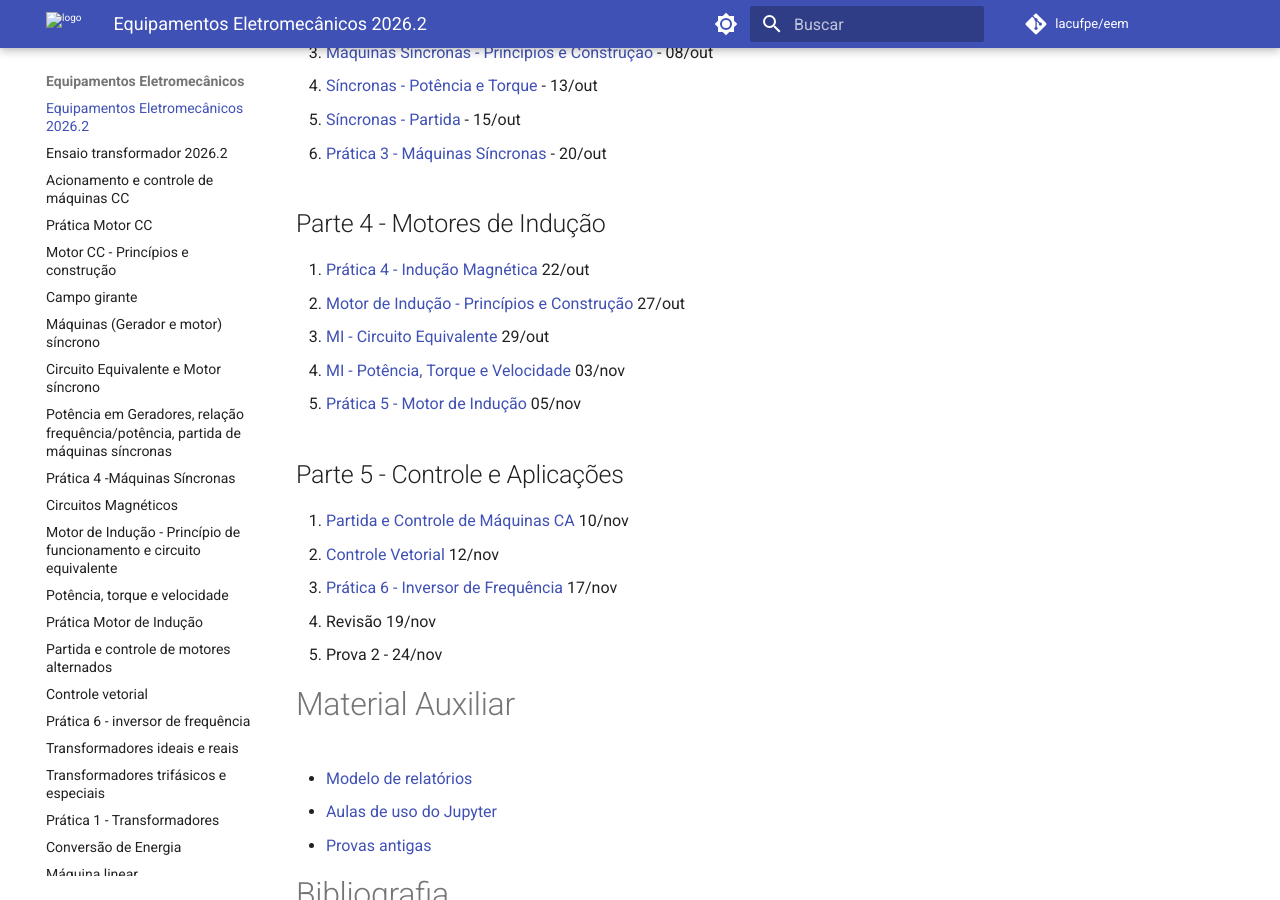
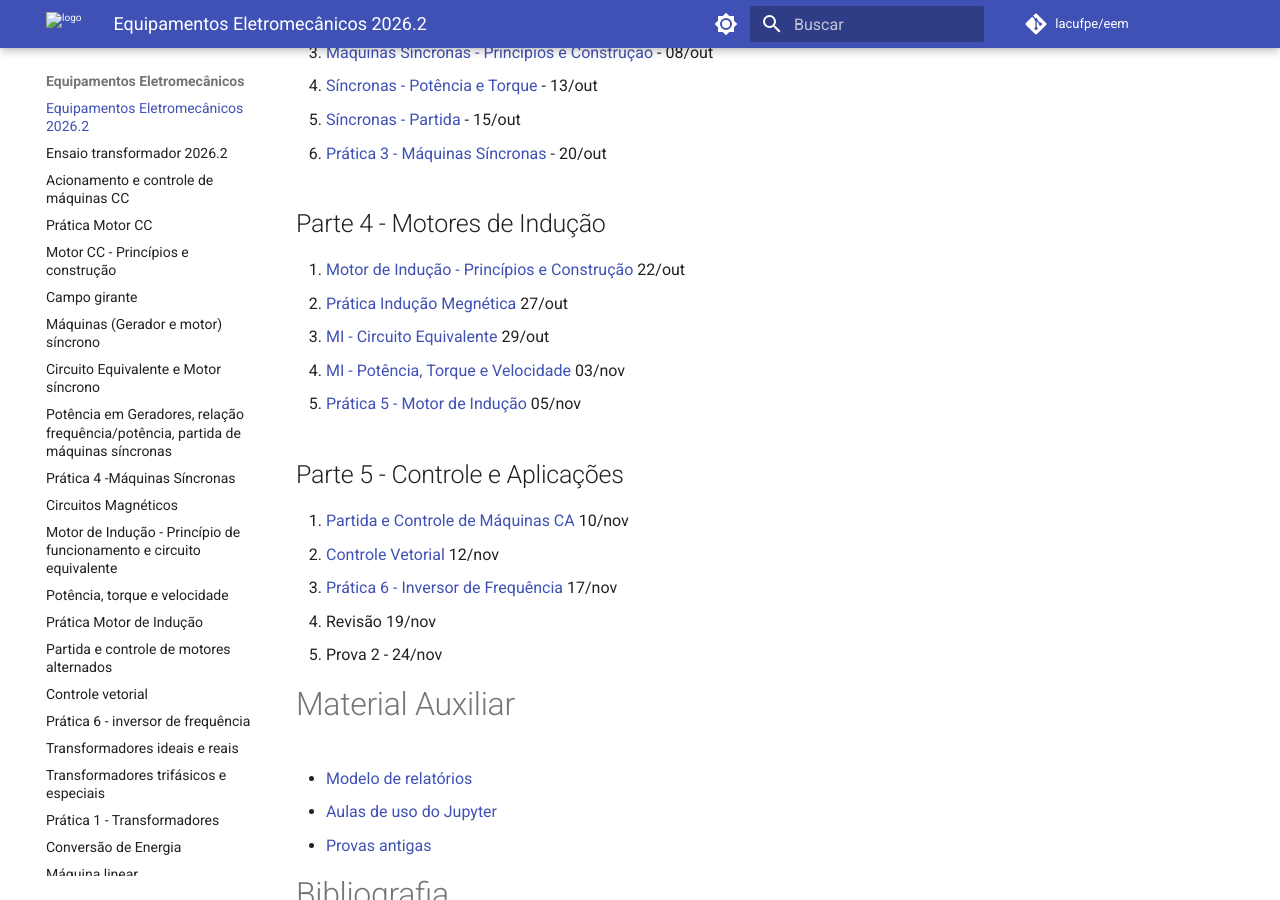
Before and after one commit to lacufpe/eem, an MkDocs documentation site: the page built from docs/index.md, in a window 1280 px wide and 900 px high, scrolled down 1665 px. Built offline with MkDocs 1.6.1 and Material for MkDocs 9.7.7, drawn with Linux system fonts in a browser that asks for light colours; comment, search, counter and statistics services are not loaded.

Commit message:
Ajustadas datas e colocado pdf da aula de Motor de Indução

```diff
--- a/docs/index.md
+++ b/docs/index.md
@@ -49,18 +49,18 @@
 20. [Prática 3 - Máquinas Síncronas](./19-Pratica_4_-Maquinas_Sincronas.md) - 20/out
 
 ## Parte 4 - Motores de Indução
-21. [Prática 4 - Indução Magnética](./20-Pratica_4_Inducao.md) 22/out
-22. [Motor de Indução - Princípios e Construção](./21-Motor_de_Inducao_-_Principio_de_funcionamento_e_circuito_equivalente.md) 27/out
+21. [Motor de Indução - Princípios e Construção](./21-Motor_de_Inducao_-_Principio_de_funcionamento_e_circuito_equivalente.md) 22/out
+22. [Prática Indução Megnética](./22-Pratica_Inducao_magnetica.md) 27/out
 23. [MI - Circuito Equivalente](./22-MI_Circuito_Equivalente.md) 29/out
 24. [MI - Potência, Torque e Velocidade](./23-Potencia_torque_e_velocidade.md) 03/nov
 25. [Prática 5 - Motor de Indução](./24-Pratica_Motor_de_Inducao.md) 05/nov
 
 ## Parte 5 - Controle e Aplicações
-25. [Partida e Controle de Máquinas CA](./25-Partida_e_controle_de_motores_alternados.md) 10/nov
-26. [Controle Vetorial](./26-Controle_vetorial.md) 12/nov
-27. [Prática 6 - Inversor de Frequência](./27-Pratica_6_-_inversor_de_frequencia.md) 17/nov
-28. Revisão 19/nov
-29. Prova 2 - 24/nov
+26. [Partida e Controle de Máquinas CA](./25-Partida_e_controle_de_motores_alternados.md) 10/nov
+27. [Controle Vetorial](./26-Controle_vetorial.md) 12/nov
+28. [Prática 6 - Inversor de Frequência](./27-Pratica_6_-_inversor_de_frequencia.md) 17/nov
+29. Revisão 19/nov
+30. Prova 2 - 24/nov
 
 # Material Auxiliar
 * [Modelo de relatórios](./Modelo_de_relatorio_de_praticas.md)
```
Also changed, not shown: docs/19-Pratica_4_-Maquinas_Sincronas.md (+2 -2 lines), docs/21-Motor_de_Inducao_-_Principio_de_funcionamento_e_circuito_equivalente.md (+2 -3 lines).
